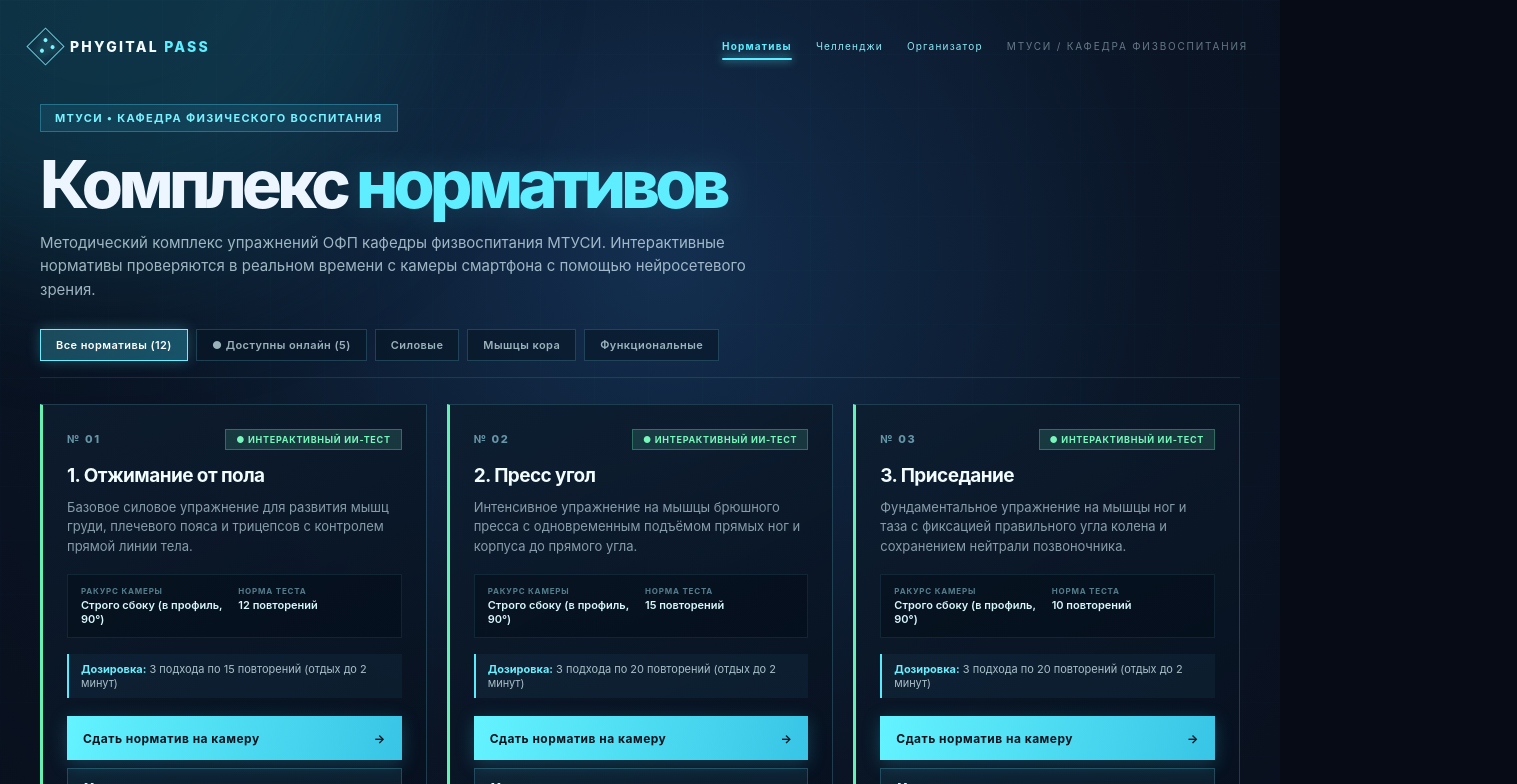
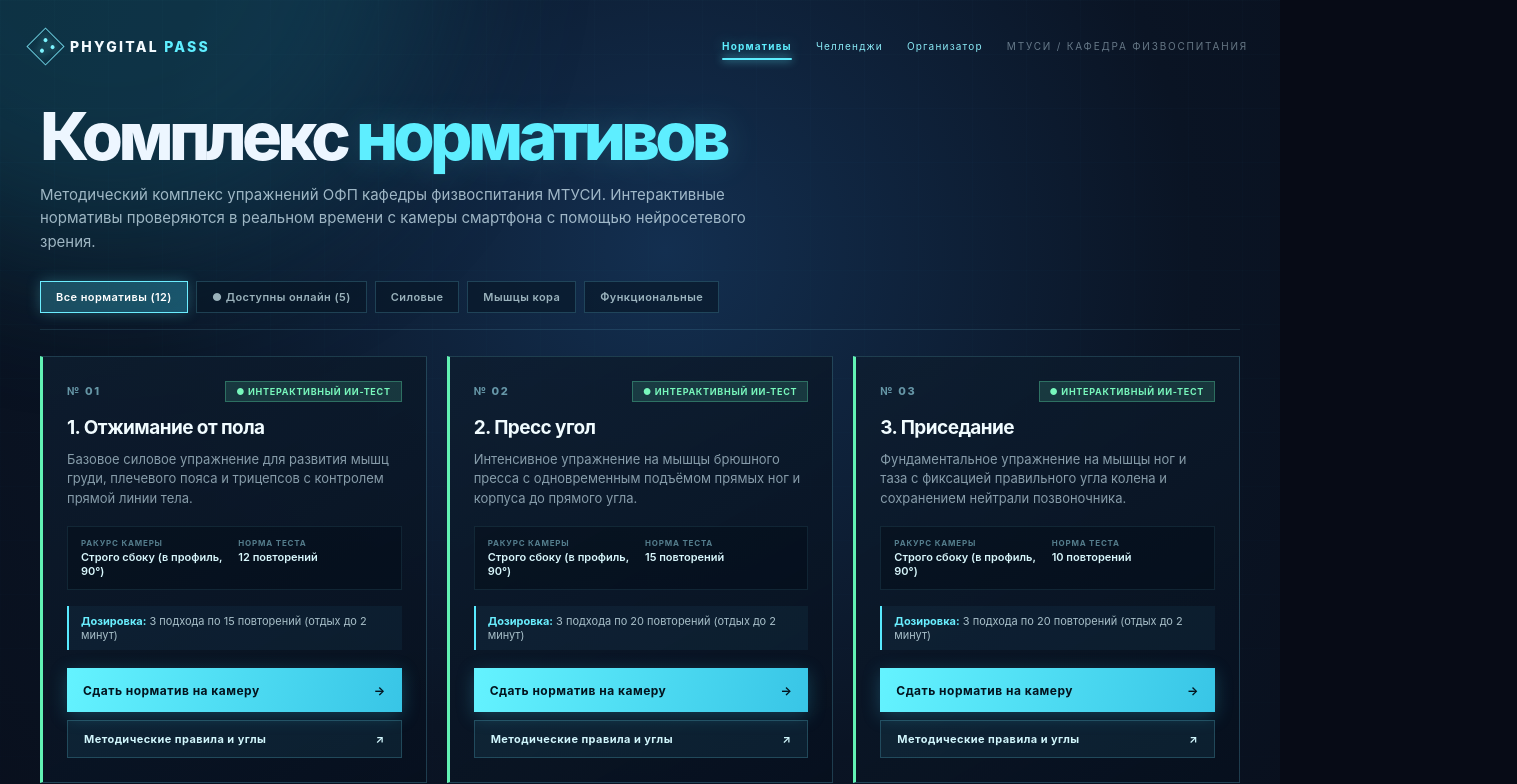
Before and after one commit to Andrey-Gorbaniuk/phygital-pass, a React (Vite) app: page / in a window 1280 px wide. Shown: the top 784 px of the page, 1517 px wide, since content can reach past the window. Built offline with nearby package versions, Linux system fonts and the light colour scheme.

Commit message:
fix(ui): eliminate double scrollbar, lock body on modal open, and remove duplicate header badge

```diff
--- a/src/App.tsx
+++ b/src/App.tsx
@@ -107,6 +107,15 @@ export default function App() {
   const [selectedExercise, setSelectedExercise] = useState<ExerciseDefinition>(EXERCISE_REGISTRY[0])
   const [detailExercise, setDetailExercise] = useState<ExerciseDefinition | null>(null)
   const [filterCategory, setFilterCategory] = useState<string>('all')
+
+  useEffect(() => {
+    if (detailExercise) {
+      document.body.classList.add('modal-open')
+      return () => {
+        document.body.classList.remove('modal-open')
+      }
+    }
+  }, [detailExercise])
 
   const [countdown, setCountdown] = useState(3)
   const [repetitions, setRepetitions] = useState(0)
@@ -385,9 +394,6 @@ export default function App() {
       {view === 'catalog' && (
         <section className="catalog-screen screen-enter">
           <div className="catalog-header">
-            <span className="dept-badge">
-              МТУСИ • КАФЕДРА ФИЗИЧЕСКОГО ВОСПИТАНИЯ
-            </span>
             <h1>Комплекс <em>нормативов</em></h1>
             <p>
               Методический комплекс упражнений ОФП кафедры физвоспитания МТУСИ. Интерактивные нормативы проверяются в реальном времени с камеры смартфона с помощью нейросетевого зрения.
--- a/src/styles.css
+++ b/src/styles.css
@@ -10,10 +10,20 @@
 
 html {
   overflow-x: hidden;
-  overflow-y: scroll;
+  overflow-y: auto;
 }
 
-body { margin: 0; min-width: 320px; min-height: 100vh; min-height: 100dvh; overflow-x: hidden; background: #070b16; }
+body {
+  margin: 0;
+  min-width: 320px;
+  min-height: 100vh;
+  min-height: 100dvh;
+  background: #070b16;
+}
+
+body.modal-open {
+  overflow: hidden;
+}
 button { font: inherit; touch-action: manipulation; }
 button:focus-visible { outline: 2px solid #71f2ff; outline-offset: 4px; }
 
@@ -373,11 +383,13 @@ h1 em { color: #5eeeff; font-style: normal; text-shadow: 0 0 35px rgba(94, 238,
   display: grid;
   place-items: center;
   padding: 20px;
+  overscroll-behavior: contain;
 }
 .modal-content {
   width: min(720px, 100%);
   max-height: 90vh;
   overflow-y: auto;
+  overscroll-behavior: contain;
   background: linear-gradient(145deg, #0f243b, #091426);
   border: 1px solid rgba(115, 235, 255, .32);
   box-shadow: 0 25px 70px rgba(0, 0, 0, .6), 0 0 35px rgba(88, 234, 255, .15);
```
